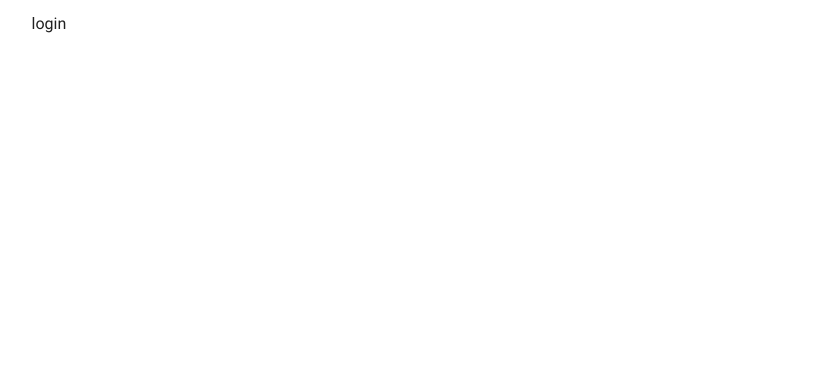
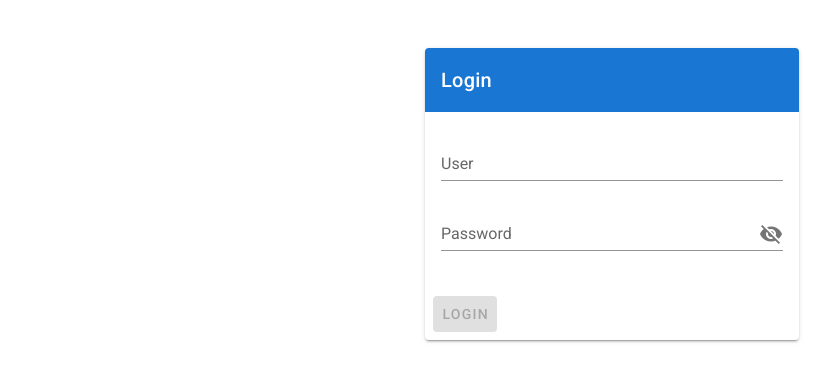
Before and after one commit to eiguss/first-app, a Nuxt app in the folder node/: page /login in a window 1280 px wide. Shown: the top 382 px of the page, without its empty margins (28-859 px from the left). Built offline with nearby package versions, Linux system fonts and the light colour scheme.

Commit message:
Add login page frontend

```diff
--- a/node/nuxt/pages/login/index.vue
+++ b/node/nuxt/pages/login/index.vue
@@ -1,6 +1,37 @@
 <template>
-    <div class="container">
-        login
+    <div>
+        <v-card
+            class="mx-auto my-12"
+            max-width="374"
+        >
+            <v-card-title class="blue darken-2 white--text">
+                Login
+            </v-card-title>
+            <v-card-text>
+
+                <v-text-field
+                    v-model="user"
+                    label="User"
+                    class="mt-6"
+                ></v-text-field>
+                <v-text-field
+                    v-model="password"
+                    :append-icon="showPassword ? 'mdi-eye' : 'mdi-eye-off'"
+                    :type="showPassword ? 'text' : 'password'"
+                    @click:append="showPassword = !showPassword"
+                    label="Password"
+                ></v-text-field>
+            </v-card-text>
+             <v-card-actions>
+                <v-btn
+                    color="primary"
+                    @click="login"
+                    :disabled="password==''||user==''"
+                >
+                    login
+                </v-btn>
+            </v-card-actions>
+        </v-card>
     </div>
 </template>
 
@@ -8,6 +39,18 @@
     export default {
         layout() {
             return 'none';
+        },
+        data() {
+            return {
+                showPassword: false,
+                user: "",
+                password: "",
+            };
+        },
+        methods: {
+            login(){
+                console.log("TODO login");
+            },
         }
     }
 </script>
```
